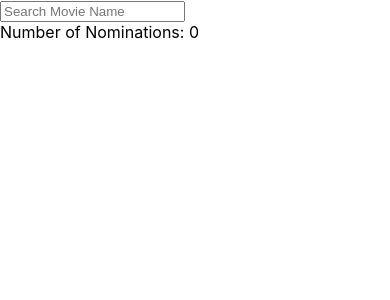
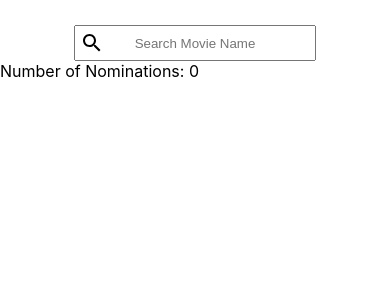
Before and after one commit to harrishs/movieNoms, a React (Create React App) app: page / in a window 390 px wide. Shown: the top 300 px of the page. Built offline with nearby package versions, Linux system fonts and the light colour scheme.

Commit message:
styling for cards and search bar, mostly responsive

```diff
--- a/package.json
+++ b/package.json
@@ -3,6 +3,8 @@
   "version": "0.1.0",
   "private": true,
   "dependencies": {
+    "@material-ui/core": "^4.11.2",
+    "@material-ui/icons": "^4.11.2",
     "@testing-library/jest-dom": "^5.11.4",
     "@testing-library/react": "^11.1.0",
     "@testing-library/user-event": "^12.1.10",
--- a/src/App.js
+++ b/src/App.js
@@ -1,9 +1,11 @@
 import React, {useState, useEffect, useContext} from "react";
+import classes from "./App.module.css";
 
 import Card from "./Components/Card/Card";
 import {NominationContext} from "./NominationContext";
 import Nominations from "./Components/Nominations/Nominations";
 import NominationContainer from "./Components/Nominations/NominationContainer"
+import SearchIcon from '@material-ui/icons/Search';
 
 function App() {
   const [keyWord, setKeyWord] = useState("");
@@ -11,6 +13,7 @@ function App() {
   const [results, setResults] = useState();
   const [load, setLoad] = useState(false);
   const [maxPage, setMaxPage] = useState(1);
+  const [page, setPage] = useState(1);
 
   const [nominations] = useContext(NominationContext);
 
@@ -37,7 +40,7 @@ function App() {
         fetch(apiUrl)
         .then(response => response.json())
         .then(data => {
-          console.log(Math.ceil(data.totalResults / 10));
+          console.log(data);
           setMaxPage(Math.ceil(data.totalResults / 10));
           setResults(data.Search);
         })
@@ -53,9 +56,10 @@ function App() {
   let message;
   if (finalWord !== null){
     output = <h1>No Results</h1>;
-    message = <h1>Results for "{keyWord}"</h1>
+    message = <h1 className={classes.Msg}>Results for "{keyWord}"</h1>
   }
 
+  //Output result cards for each movie
   if (results) {
       output = results.map(result => {
         return (
@@ -64,6 +68,7 @@ function App() {
       })
   }
 
+  //Nomination entries for each nomination
   let renderNoms;
   if (nominations) {
     renderNoms = Object.entries(nominations).map(nomination => {
@@ -76,12 +81,13 @@ function App() {
   }
 
   return (
-      <div className="App">
-        <form onSubmit={handleSearch} >
+      <div className={classes.App}>
+        <form onSubmit={handleSearch}  className={classes.Search}>
+          <SearchIcon className={classes.searchIcon} />
           <input type="text" placeholder="Search Movie Name" onChange={entryHandler} />
         </form>
-        <div>
         {message}
+        <div className={classes.Results}>
         {output}
         </div>
         <NominationContainer count={nominations.count}>
--- /dev/null
+++ b/src/App.module.css
@@ -0,0 +1,35 @@
+.App {
+  padding: 0;
+  margin: 0 auto;
+  box-sizing: border-box;
+}
+
+.Search {
+  display: flex;
+  justify-content: center;
+  align-items: center;
+  margin-top: 25px;
+}
+
+.Search input {
+  width: 60%;
+  text-align: center;
+  height: 30px;
+}
+
+.searchIcon {
+  position: absolute;
+  left: 20.5%;
+}
+
+.Results {
+  display: flex;
+  flex-wrap: wrap;
+  width: 80%;
+  padding: 0;
+  margin: 0 auto;
+}
+
+.Msg {
+  text-align: center;
+}
--- a/src/Components/Card/Card.js
+++ b/src/Components/Card/Card.js
@@ -1,5 +1,7 @@
 import React, {useContext, useState} from "react";
 import {NominationContext} from "../../NominationContext";
+
+import classes from "./Card.module.css";
 
 const Card = props => {
     const [nominations, setNominations] = useContext(NominationContext);
@@ -35,10 +37,10 @@ const Card = props => {
       }
 
     return (
-        <div>
-            {/* <div>
+        <div className={classes.Card}>
+            <div>
                 <img src={props.poster} alt={props.title}/>
-            </div> */}
+            </div>
             <div>
                 <h1>{props.title} ({props.year})</h1>
                 <h3>IMDB Id: {props.imdbID}</h3>
--- /dev/null
+++ b/src/Components/Card/Card.module.css
@@ -0,0 +1,26 @@
+.Card {
+  box-sizing: border-box;
+  width: calc(100% / 3);
+  text-align: center;
+  padding-bottom: 25px;
+}
+
+.Card img {
+  width: 80%;
+  height: 400px;
+}
+
+@media (max-width: 1000px) {
+  .Card {
+    width: calc(100% / 2);
+  }
+}
+
+@media (max-width: 600px) {
+  .Card {
+    width: 100%;
+  }
+  .Card img {
+    width: 90%;
+  }
+}
```
Also changed, not shown: 2 other files (tests, documents, lock files or other folders).
